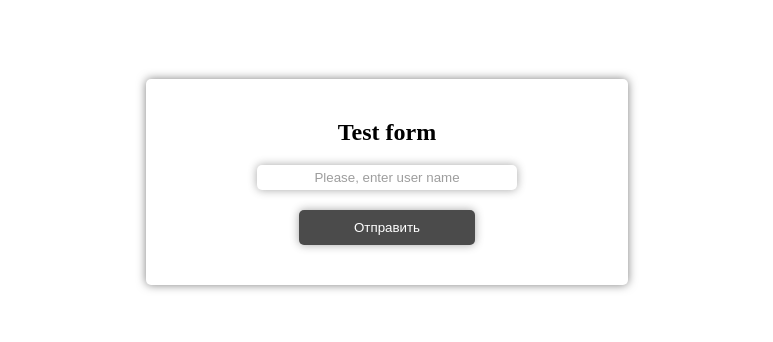
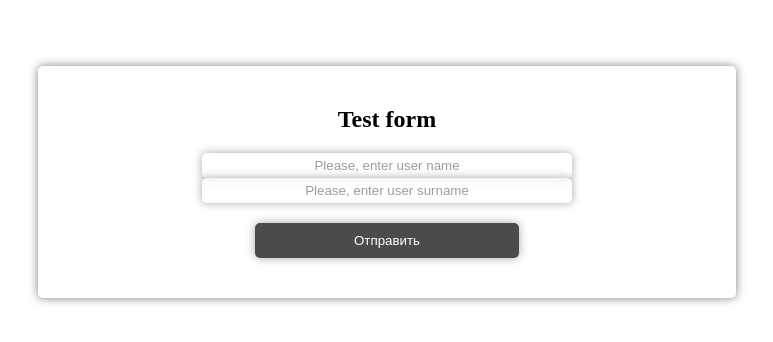
Before and after one commit to Nikitos09/Git_Test_Project, a plain HTML site: page index.html in a window 1280 px wide. Shown: the part 226-568 px from the top of the page, without its empty margins (253-1026 px from the left). Drawn offline with Linux system fonts and the light colour scheme.

Commit message:
Add input surname

```diff
--- a/index.html
+++ b/index.html
@@ -11,6 +11,7 @@
         <div class="wrapper-form">
             <h2 class="title-form">Test form</h2>
             <input placeholder="Please, enter user name" class="user-name" type="text" name="firstInfo">
+            <input placeholder="Please, enter user surname" class="user-surname" type="text" name="firstInfo">
             <input class="submit-button" type="submit" value="Отправить">
         </div>
     </form>
--- a/styles/styles.css
+++ b/styles/styles.css
@@ -31,6 +31,19 @@
     display: flex;
     text-align: center;
 }
+.user-surname{
+     border: none;
+     padding: 5px 20px;
+     border-radius: 5px;
+     flex: 0 0 50%;
+     opacity: 0.7;
+     transition: all .5s ease;
+     outline: none;
+     box-shadow: 0 0 10px rgba(0,0,0,0.5);
+     justify-content: center;
+     display: flex;
+     text-align: center;
+ }
 .user-name:hover{
     opacity: 1;
 }
```
